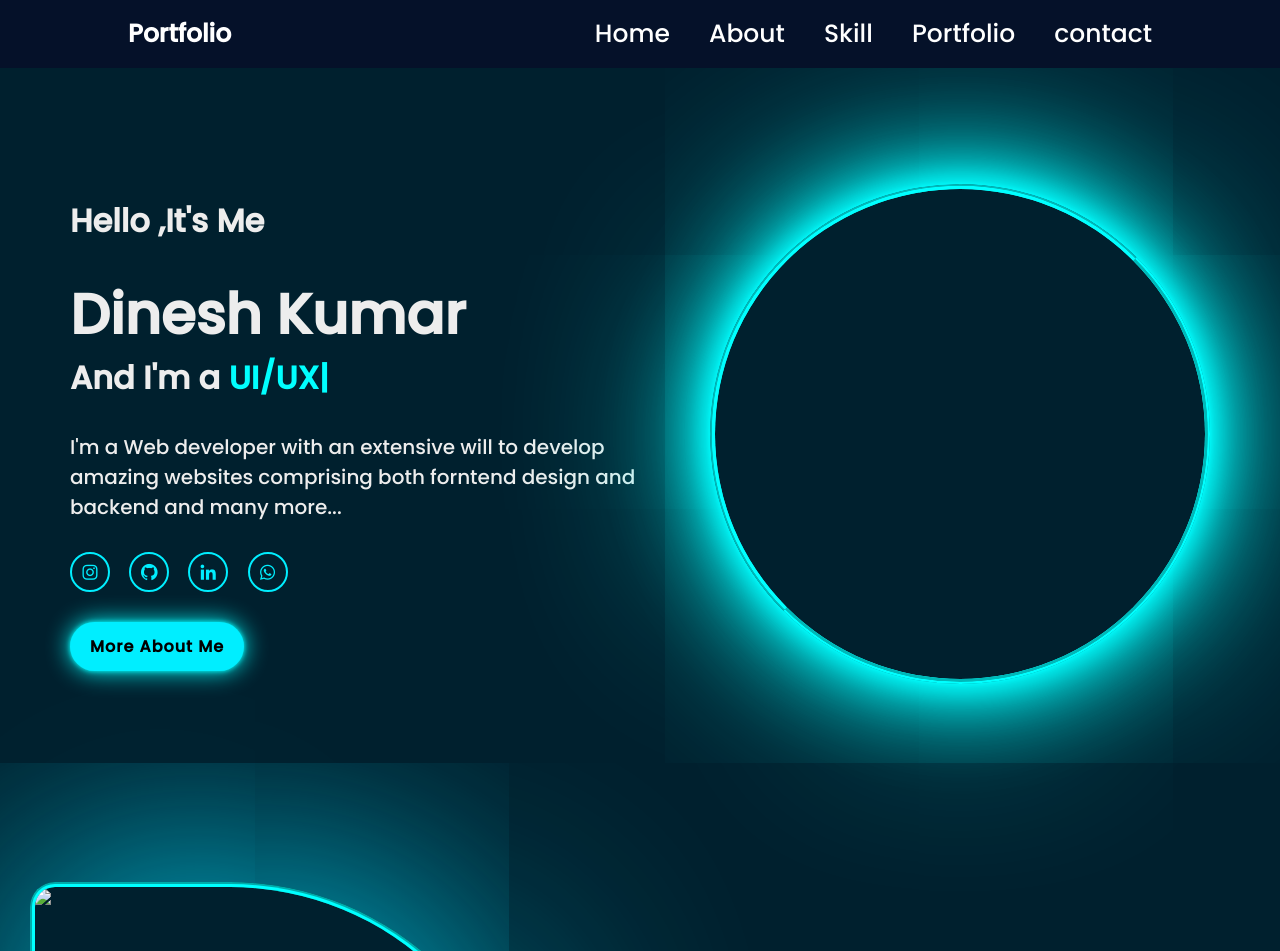
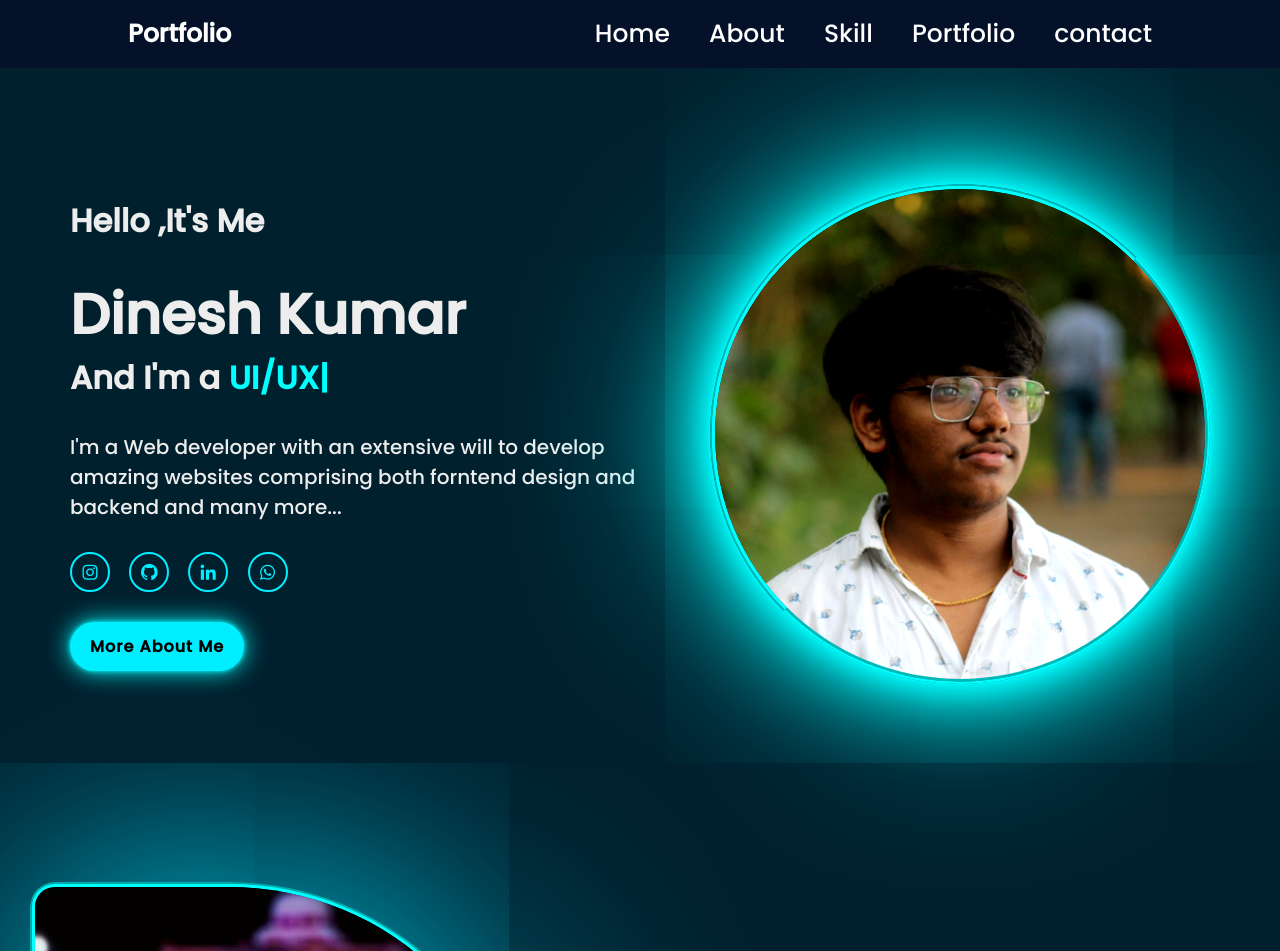
Before and after one commit to Dineshsut07/Portfolio-HTML-CSS-JS, a plain HTML site: page index.html in a window 1280 px wide. Shown: the top 951 px of the page. Drawn offline with nearby package versions, Linux system fonts and the light colour scheme; the site is published under a folder, as on GitHub Pages, so addresses that start at the root find nothing.

Commit message:
Updated index.html

```diff
--- a/index.html
+++ b/index.html
@@ -43,11 +43,11 @@
         <a href="https://www.linkedin.com/in/dinesh-kumar-64943622a" class="btn-box">More About Me </a>
       </div>
       <div class="dp">
-        <img src="/images/dp.jpg" width="100%" alt="profile photo" />
+        <img src="./images/dp.jpg" width="100%" alt="profile photo" />
       </div>
     </section>
     <section class="about" id="about">
-      <div class="about-img"><img src="/images/dp2.png" width="100%"/ ></div>
+      <div class="about-img"><img src="./images/dp2.png" width="100%"/ ></div>
       <div class="about-text">
         <h2>About<span>Me</span></h2>
         <h4>Full stack developer</h4>
@@ -131,7 +131,7 @@
 
       <div class="Portfolio-content">
         <div class="row">
-          <img src="/images/OIP (1).jpg" alt="" />
+          <img src="./images/OIP (1).jpg" alt="" />
           <div class="layer">
             <h5>BOOK LIST APP</h5>
             <p>
```
